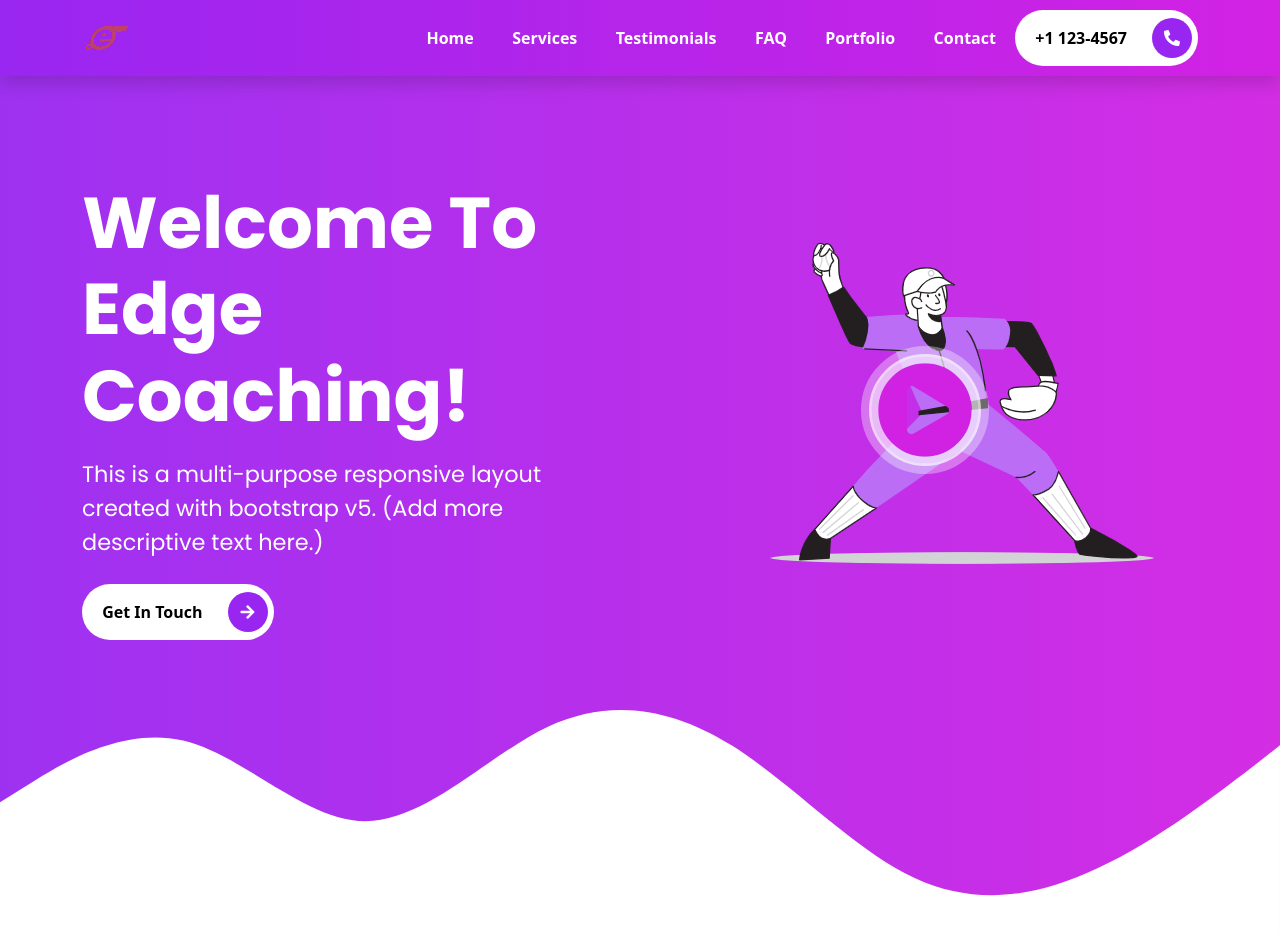
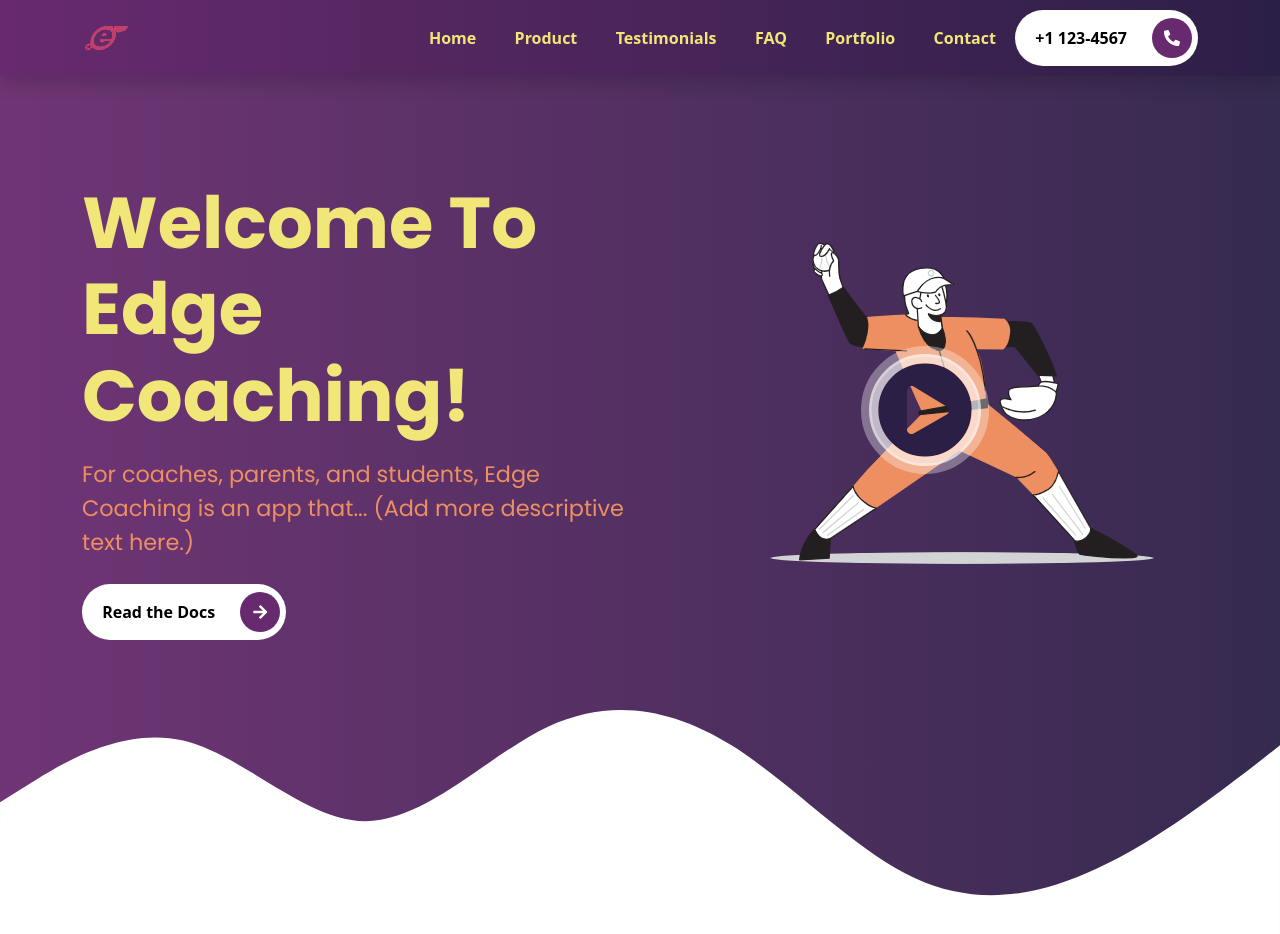
Before and after one commit to cskomra/edge-landing, a website: page index.html in a window 1280 px wide. Drawn offline with nearby package versions, Linux system fonts and the light colour scheme.

Commit message:
add Edge colors and verbiage

```diff
--- a/index.html
+++ b/index.html
@@ -27,7 +27,7 @@
             <a class="nav-link active" aria-current="page" href="#">Home</a>
           </li>
           <li class="nav-item">
-            <a class="nav-link" href="#">Services</a>
+            <a class="nav-link" href="#">Product</a>
           </li>
           <li class="nav-item">
             <a class="nav-link" href="#">Testimonials</a>
@@ -61,11 +61,11 @@
         <h1 class="display-2">
           <span class="display-2--intro">Welcome to Edge Coaching!</span>
           <span class="display-2--description lh-base">
-            This is a multi-purpose responsive layout created with bootstrap v5.
+            For coaches, parents, and students, Edge Coaching is an app that...
             (Add more descriptive text here.)
           </span>
         </h1>
-        <button type="button" class="rounded-pill btn-rounded">Get In Touch
+        <button type="button" class="rounded-pill btn-rounded">Read the Docs
           <span><i class="fas fa-arrow-right"></i></span>
         </button>
       </div>
@@ -73,7 +73,7 @@
       <!-- start content for VIDEO -->
       <div class="col-md-6 intros text-end">
         <div class="video-box">
-          <img src="images/arts/Baseball_Flatline.png" alt="video illustration" class="img-fluid">
+          <img src="images/arts/Baseball_Flatline-orange.png" alt="video illustration" class="img-fluid">
           <a href="#" class="glightbox position-absolute top-50 start-50 translate-middle">
             <span>
               <i class="fas fa-play-circle"></i>
@@ -93,7 +93,7 @@
   <script src="assets/vendors/js/glightbox.min.js"></script>
   <script type="text/javascript">
     const lightbox = GLightbox({
-    'href': 'https://www.youtube.com/watch?v=dQw4w9WgXcQ',
+    'href': 'https://youtu.be/dQw4w9WgXcQ',
     'type': 'video',
     'source': 'youtube', //vimeo, youtube or local
     'width': 900,
--- a/scss/_custom.scss
+++ b/scss/_custom.scss
@@ -1,7 +1,13 @@
 //theme colors
-$purple-dark:  #9926f0;
+//$purple-dark:  #9926f0;
 $purple-light:  #bb6ef5;
 $pink:  #d122e3;
+
+$purple-edge: #682a6e;
+$red-edge: #bf406c;
+$yellow-edge: #f1e678;
+$orange-edge: #ed8f60;
+$purple-dark-edge: #2b1f46;
 
 //white and gray colors
 $white:    #fff;
@@ -16,8 +22,10 @@ $gray-800: #343a40;
 $gray-900: #212529;
 $black:    #000;
 
-$primary: $purple-dark;
-$secondary: $pink;
+//$primary: $purple-dark;
+$primary: $purple-edge;
+//$secondary: $pink;
+$secondary: $purple-dark-edge;
 
 //accordion overrides
 $accordion-icon-color: $primary;
--- a/scss/components/_typography.scss
+++ b/scss/components/_typography.scss
@@ -9,6 +9,7 @@
     display: inline-block;
     font-weight: 700;
     font-family: 'Poppins', sans-serif;
+    color: $yellow-edge;
   }
 
   &--description {
@@ -16,6 +17,7 @@
     display: block;
     margin-top: 1.2rem;
     text-transform: none;
+    color: $orange-edge;
 
     @include media-breakpoint-up(lg) {
       font-size: 1.4rem;
--- a/scss/sections/_navbar.scss
+++ b/scss/sections/_navbar.scss
@@ -8,7 +8,7 @@
     padding: 0 0.7rem;
 
     a {
-      color: $white !important;
+      color: $yellow-edge !important;
       text-transform: capitalize;
       font-weight: 600;
     }
--- a/scss/sections/intro-section.scss
+++ b/scss/sections/intro-section.scss
@@ -30,7 +30,7 @@
 .border-animation {
   position: absolute;
   top: 0;
-  left: 0;
+  left: 0rem;
   width: 6rem;
   height: 6rem;
   border: 0.55rem solid $white;
```
Also changed, not shown: assets/css/sections/intro-section.css, assets/css/style.css, images/arts/Baseball_Flatline-orange.png (added).
